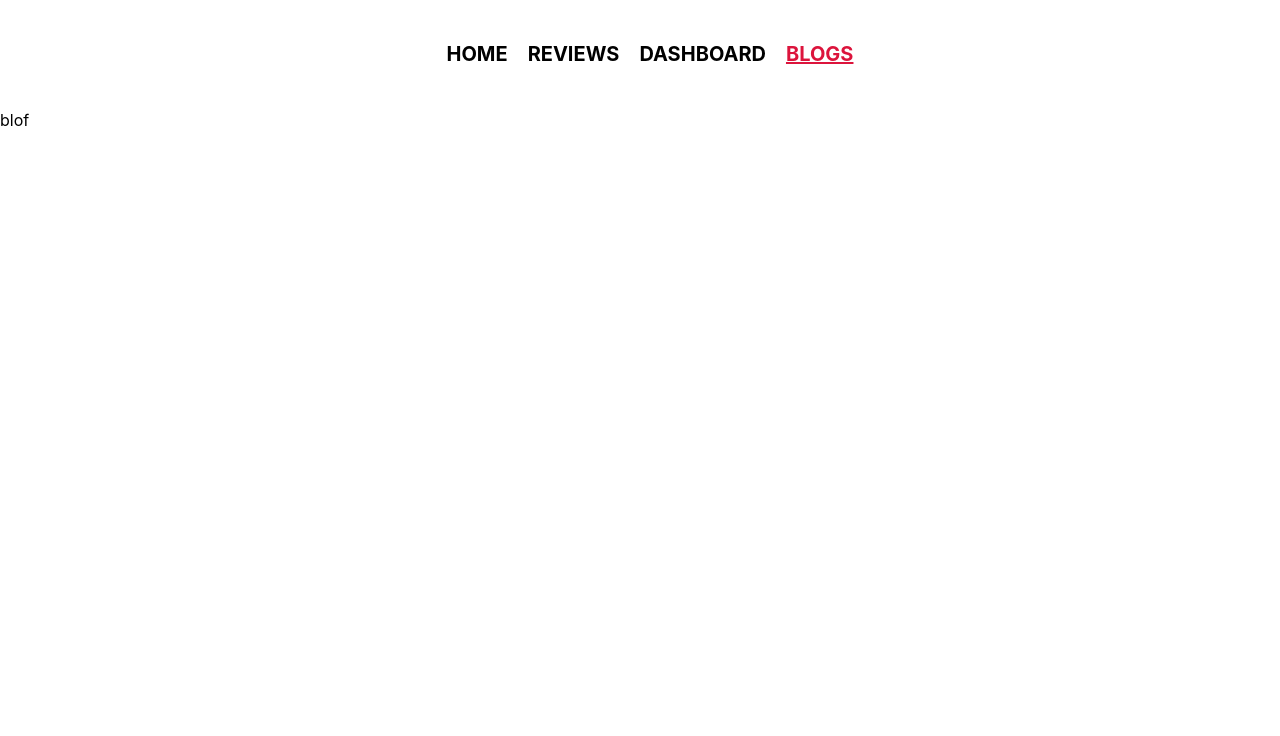
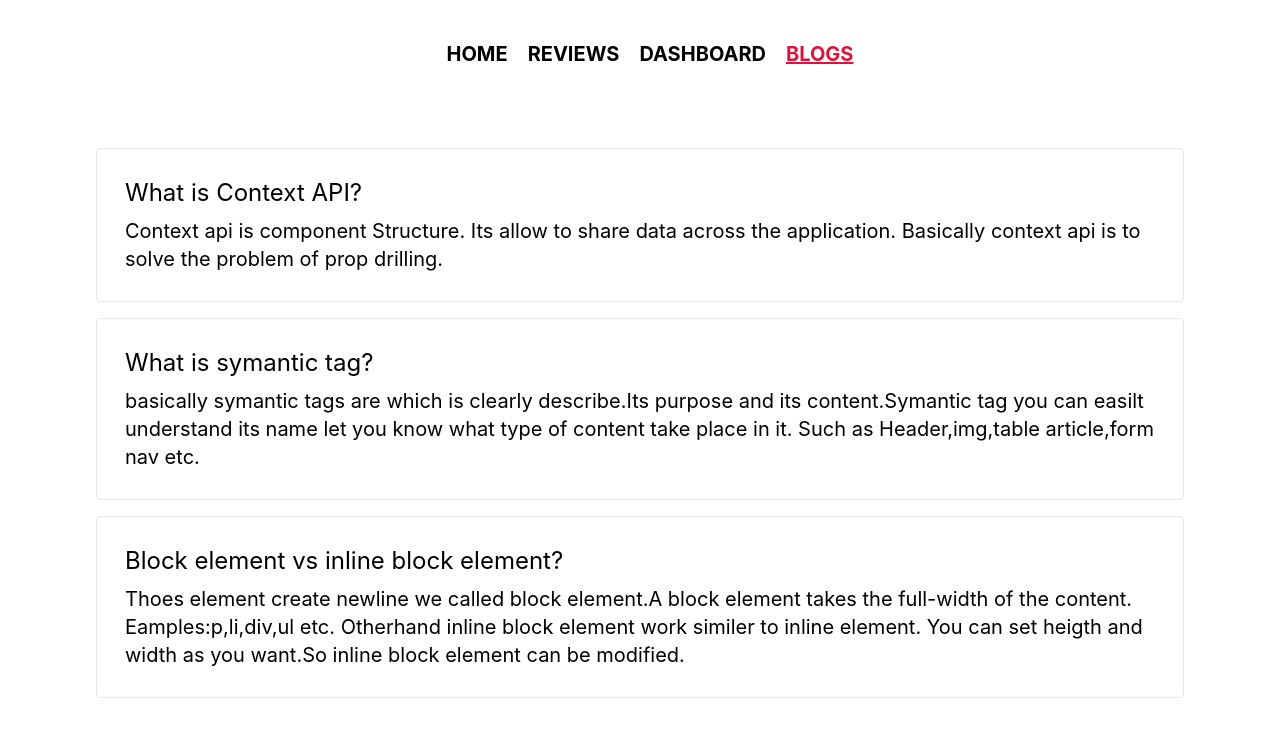
Before and after one commit to chandan-chakma/product-analyze, a React (Create React App) app: page /blogs in a window 1280 px wide. Shown: the top 736 px of the page. Built offline with nearby package versions, Linux system fonts and the light colour scheme.

Commit message:
'update'

```diff
--- a/src/App.js
+++ b/src/App.js
@@ -4,32 +4,22 @@ import Blogs from './components/Blogs/Blogs';
 import Dashboard from './components/Dashboard/Dashboard';
 import Header from './components/Header/Header';
 import Home from './components/Home/Home';
+import Reviews from './components/Reviews/Reviews';
 import NotFound from './components/NotFound/NotFound';
 
+function App() {
 
-import Reviews from './components/Reviews/Reviews';
-
-
-function App() {
   return (
     <div className="App">
       <Header></Header>
-
-
-
-
       <Routes>
         <Route path='/home' element={<Home></Home>}></Route>
         <Route path='/reviews' element={<Reviews></Reviews>}></Route>
-
-
         <Route path='/dashboard' element={<Dashboard></Dashboard>}></Route>
         <Route path='/blogs' element={<Blogs></Blogs>}></Route>
-        <Route path='*' element={<NotFound></NotFound>}></Route>
+        <Route path='/*' element={<NotFound></NotFound>}></Route>
+
       </Routes>
-
-
-
     </div>
   );
 }
--- a/src/components/Blogs/Blogs.js
+++ b/src/components/Blogs/Blogs.js
@@ -2,10 +2,29 @@ import React from 'react';
 
 const Blogs = () => {
     return (
-        <div>
-            <h2>blof</h2>
+        <div className="m-20">
+            <div className="border rounded p-5 m-4">
+              <h2 className="text-2xl text-bold m-2">What is Context API?</h2>
+               <p className="text-xl text-semibold m-2">Context api is component Structure. Its allow to share data across the application. Basically context api is to solve the problem of prop drilling.</p>
+            </div>
+
+            <div className="border rounded p-5 m-4">
+              <h2 className="text-2xl text-bold m-2">What is symantic tag?</h2>
+              <p className="text-xl text-semibold m-2"> basically symantic tags are which is clearly describe.Its purpose and its content.Symantic tag you can easilt understand its name let you know what type of content take place in it. Such as Header,img,table article,form nav etc.</p>
+
+            </div>
+
+            <div className="border rounded p-5 m-4">
+                 <h2 className="text-2xl text-bold m-2">Block element vs inline block element?</h2>
+                 <p className="text-xl text-semibold m-2">Thoes element create newline we called block element.A block element takes the full-width of the content. Eamples:p,li,div,ul etc.
+
+                Otherhand inline block element work similer to inline element. You can set heigth and width as you want.So inline block element can be modified.
+                </p>
+            </div>
 
         </div>
+
+
     );
 };
 
--- a/src/components/Dashboard/Dashboard.js
+++ b/src/components/Dashboard/Dashboard.js
@@ -12,7 +12,7 @@ const Dashboard = () => {
     }, [])
 
     return (
-        <div className='grid grid-cols-2 gap-4 m-20 text-center'>
+        <div className='grid md:grid-cols-2 sm:grid-cols-12 gap-4 m-20 text-center'>
             <div>
                 <LineChart width={400} height={300} data={data}>
                     <Line dataKey="sell" stroke="#8884d8" />
--- a/src/components/Home/Home.js
+++ b/src/components/Home/Home.js
@@ -1,16 +1,18 @@
 import React from 'react';
-import { Link, useNavigate } from 'react-router-dom';
+import { useNavigate } from 'react-router-dom';
+import useFakeDb from '../../hooks/useFakeDb';
 import rog from '../../image/rog.jpg'
 import Reviews from '../Reviews/Reviews';
 
 
 
 const Home = () => {
+    const [reviews, setReviews] = useFakeDb();
+
     const navigate = useNavigate();
     const showAllREviews = () => {
         const path = `../Reviews`
         navigate(path);
-
     }
     return (
         <div>
@@ -25,7 +27,11 @@ const Home = () => {
                 </div>
 
             </div>
+
+
+
             <div className='m-5'>
+
                 <h2 className='text-2xl text-center text-blue-500 font-bold m-5'>Customer Reviews</h2>
                 <Reviews></Reviews>
 
--- a/src/components/NotFound/NotFound.js
+++ b/src/components/NotFound/NotFound.js
@@ -3,7 +3,7 @@ import React from 'react';
 const NotFound = () => {
     return (
         <div>
-            <h2>Not found</h2>
+            <h2 className="text-bold text-4xl text-center"><span className="text-red-500">404!!</span> Page Not found</h2>
 
         </div>
     );
--- a/src/components/Review/Review.js
+++ b/src/components/Review/Review.js
@@ -1,4 +1,5 @@
 import React from 'react';
+import Reviews from '../Reviews/Reviews';
 
 const Review = (props) => {
     const { name, image, comment, rating } = props.review;
@@ -16,7 +17,6 @@ const Review = (props) => {
                 </div>
 
             </div>
-
     );
 };
 
--- a/src/components/Reviews/Reviews.js
+++ b/src/components/Reviews/Reviews.js
@@ -1,14 +1,8 @@
-import React, { useEffect, useState } from 'react';
+import useFakeDb from '../../hooks/useFakeDb';
 import Review from '../Review/Review';
 
 const Reviews = () => {
-    const [reviews, setReviews] = useState([]);
-    useEffect(() => {
-        fetch('reviews.json')
-            .then(res => res.json())
-            .then(data => setReviews(data))
-
-    }, [])
+    const [reviews, setReviews] = useFakeDb();
     return (
 
         < div className='grid grid-cols-2 gap-2' >
@@ -16,10 +10,10 @@ const Reviews = () => {
             {
                 reviews.map(review => <Review
                     key={review.id}
-
                     review={review}
                 ></Review>)
             }
+
         </div >
     );
 };
--- /dev/null
+++ b/src/hooks/useFakeDb.js
@@ -0,0 +1,15 @@
+import { useEffect, useState } from "react"
+
+const useFakeDb = () => {
+    const [reviews, setReviews] = useState([]);
+    useEffect(() => {
+        fetch('reviews.json')
+            .then(res => res.json())
+            .then(data => setReviews(data))
+    }, []);
+
+    return [reviews, setReviews];
+
+}
+
+export default useFakeDb;
```
Also changed, not shown: 2 other files (tests, documents, lock files or other folders). Lines whose indentation alone changed are shown as unchanged.
